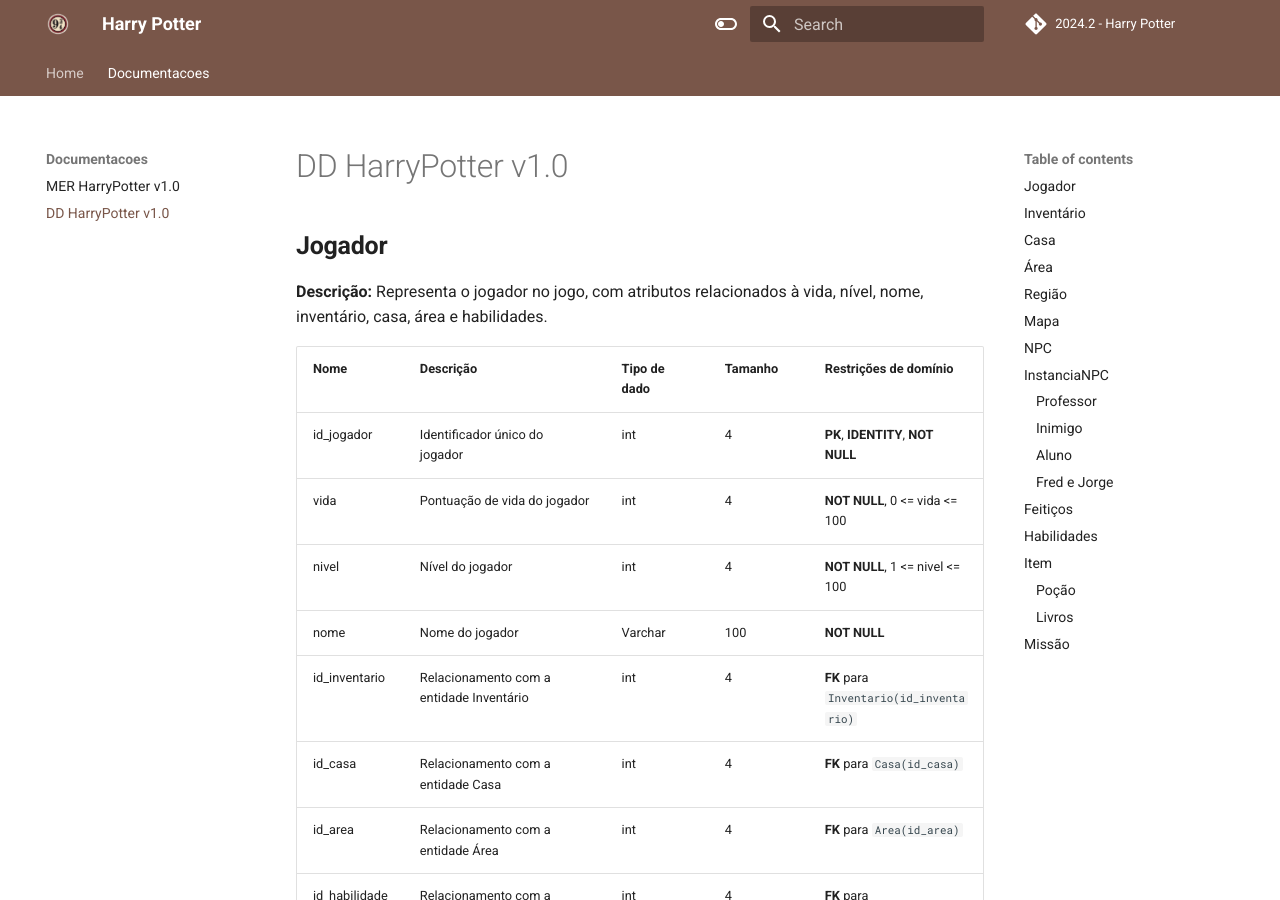
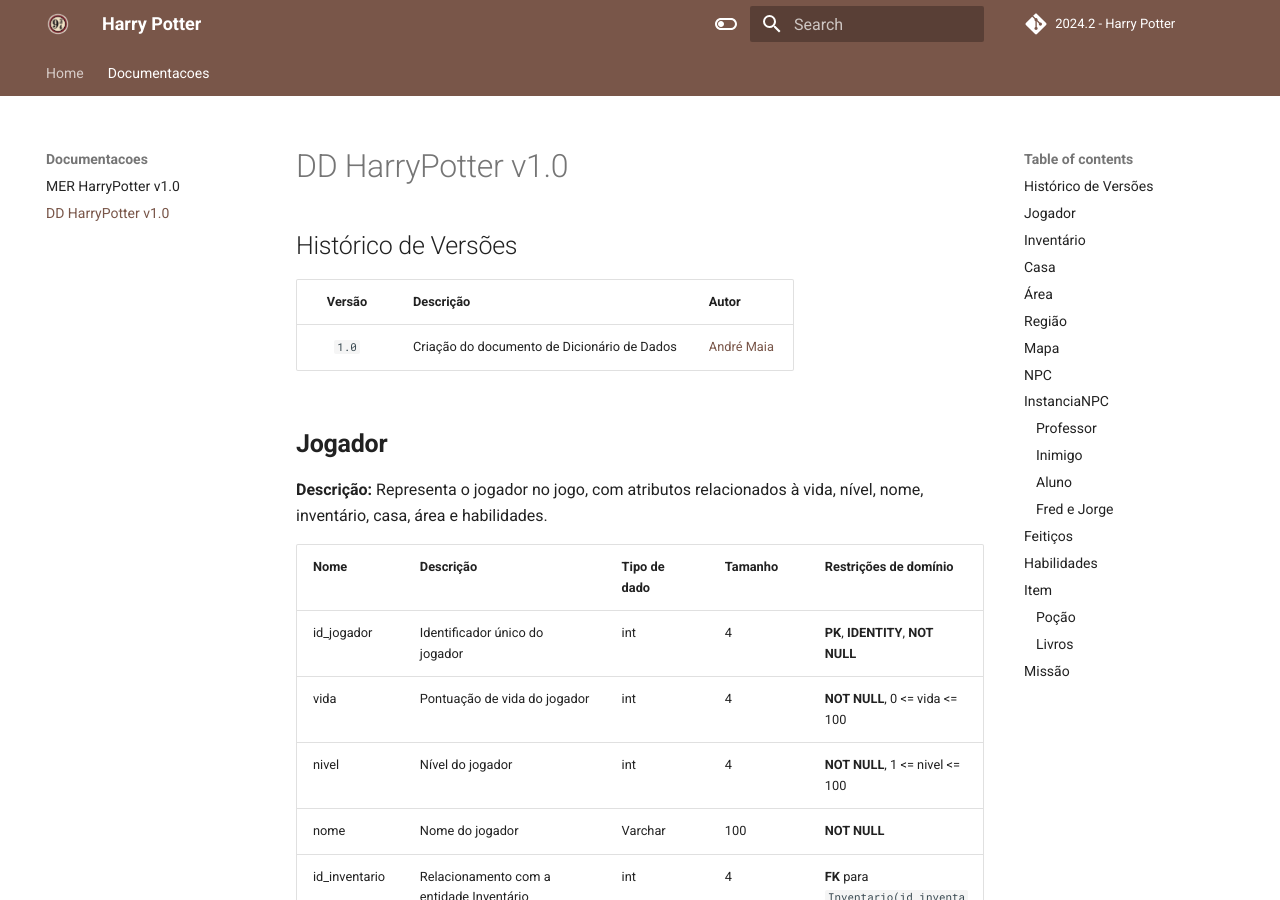
Before and after one commit to SBD1/grupo3-harry-potter, an MkDocs documentation site: the page built from docs/modulo1/DD_HarryPotter_v1.0.md, in a window 1280 px wide and 900 px high. Built offline with MkDocs 1.6.1 and Material for MkDocs 9.7.7, drawn with Linux system fonts in a browser that asks for light colours; comment, search, counter and statistics services are not loaded.

Commit message:
refactor: adicionando histórico de versões

```diff
--- a/docs/modulo1/DD_HarryPotter_v1.0.md
+++ b/docs/modulo1/DD_HarryPotter_v1.0.md
@@ -1,3 +1,8 @@
+## Histórico de Versões
+| Versão | Descrição                     | Autor                                                        |
+| :----: |  ------------------------------------------------- | -------------------------------------------------------------------------------------------------------------------- |
+| `1.0` |  Criação do documento de Dicionário de Dados             | [André Maia](https://github.com/andre-maia51)                               |
+
 ## **Jogador**
 **Descrição:** Representa o jogador no jogo, com atributos relacionados à vida, nível, nome, inventário, casa, área e habilidades.
 
```
